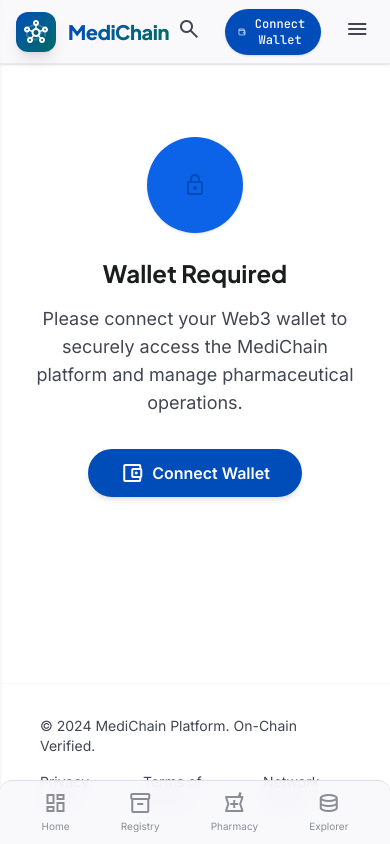
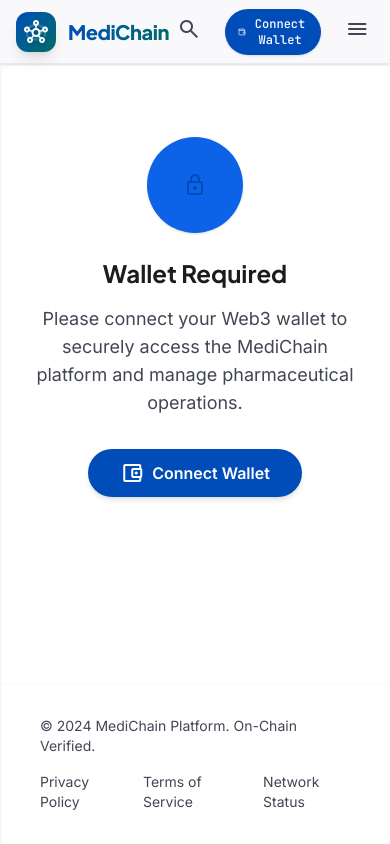
Before and after one commit to bapix-star/MediChain, a Next.js app: page /profile in a window 390 px wide. Built offline with nearby package versions, Linux system fonts and the light colour scheme; what @creit.tech/stellar-wallets-kit, @stellar/stellar-sdk would draw is missing.

Commit message:
fix(ui): remove buggy mobile bottom nav and improve nav icons

```diff
--- a/src/components/layout/AppShell.tsx
+++ b/src/components/layout/AppShell.tsx
@@ -120,10 +120,10 @@ export function AppShell({ children }: { children: React.ReactNode }) {
   }, []);
 
   const navLinks = [
-    { name: "Home", href: "/", icon: "dashboard" },
-    { name: "Registry", href: "/manufacturer", icon: "inventory_2" },
-    { name: "Pharmacy", href: "/logistics", icon: "local_pharmacy" },
-    { name: "Explorer", href: "/explorer", icon: "database", fill: true },
+    { name: "Home", href: "/", icon: "home" },
+    { name: "Registry", href: "/manufacturer", icon: "precision_manufacturing" },
+    { name: "Pharmacy", href: "/logistics", icon: "local_shipping" },
+    { name: "Explorer", href: "/explorer", icon: "manage_search", fill: true },
   ];
 
   return (
@@ -259,28 +259,6 @@ export function AppShell({ children }: { children: React.ReactNode }) {
         </div>
       </footer>
 
-      {/* BottomNavBar (Mobile) */}
-      <nav className="fixed bottom-0 w-full z-50 rounded-t-xl md:hidden border-t border-outline-variant/50 shadow-lg bg-surface/90 backdrop-blur-md flex justify-around items-center h-16 px-4 pb-safe">
-        {navLinks.map((link) => {
-          const isActive = pathname === link.href || (link.href !== '/' && pathname.startsWith(link.href));
-          return (
-            <Link
-              key={link.name}
-              href={link.href}
-              className={`flex flex-col items-center p-2 rounded-lg relative ${
-                isActive
-                  ? "text-primary after:content-[''] after:w-1 after:h-1 after:bg-primary after:rounded-full after:mt-1"
-                  : "text-on-surface-variant opacity-60 hover:opacity-100"
-              }`}
-            >
-              <span className="material-symbols-outlined" style={{ fontVariationSettings: link.fill && isActive ? "'FILL' 1" : "'FILL' 0" }}>
-                {link.icon}
-              </span>
-              <span className={`font-label-caps text-[10px] mt-1 ${isActive ? "font-bold" : ""}`}>{link.name}</span>
-            </Link>
-          );
-        })}
-      </nav>
     </div>
   );
 }
```
